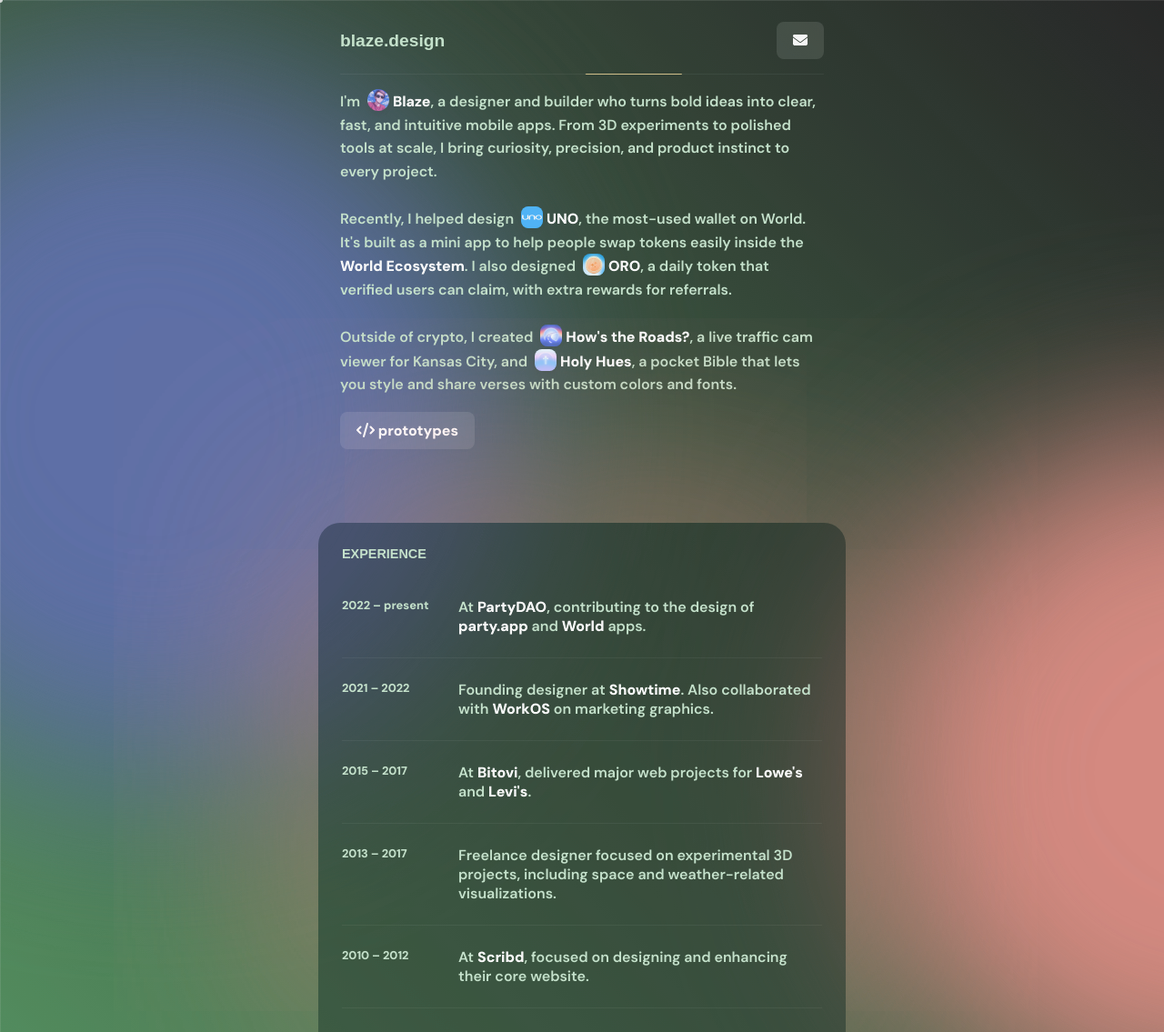
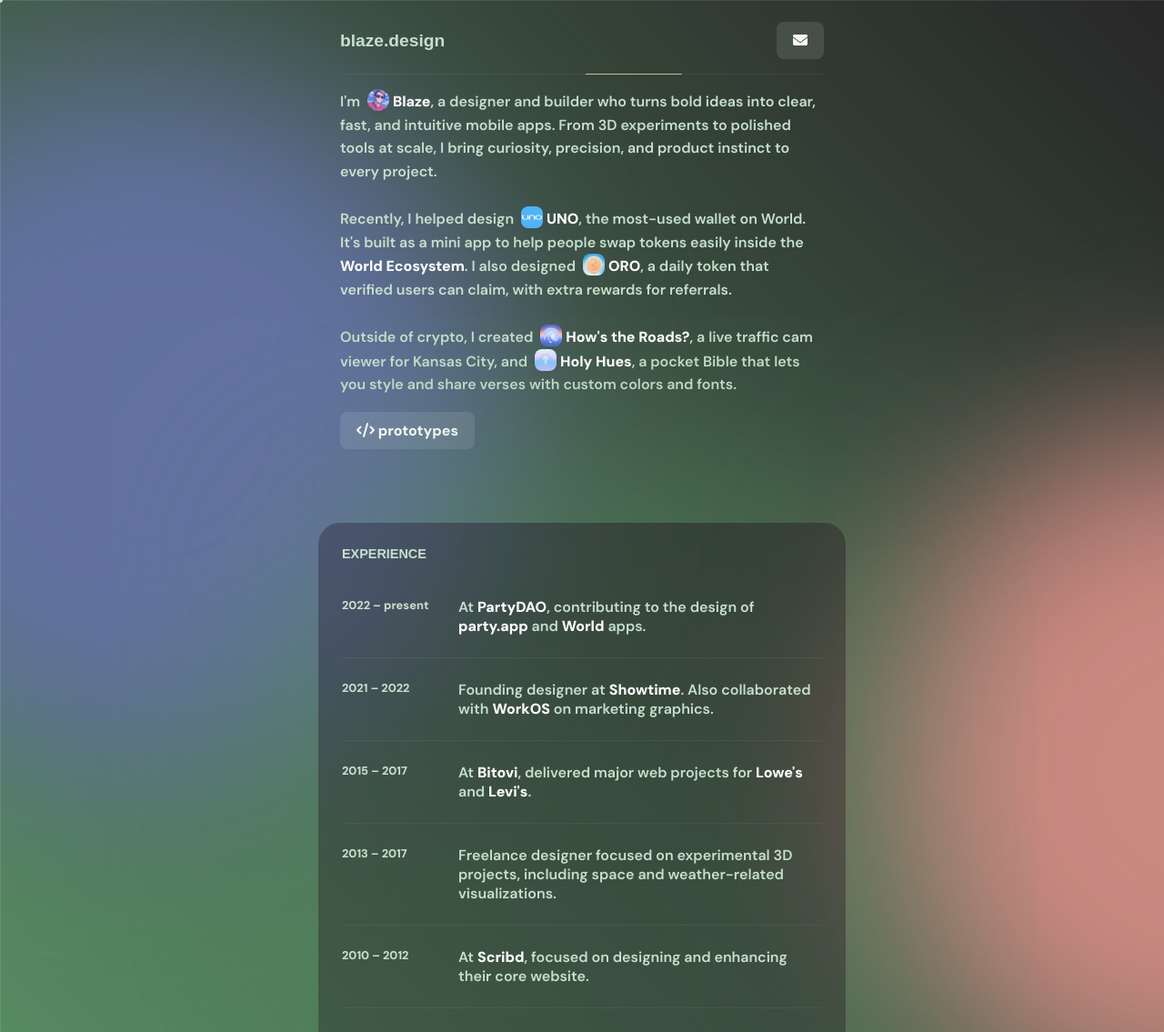
Before and after one commit to 0xblz/blaze-web, a Jekyll site: the page built from index.html, in a window 1280 px wide. Shown: the whole page at 91% size. Built offline with Jekyll 4.4.1, drawn with Linux system fonts in a browser that asks for light colours; nearby versions of some CDN libraries; some web fonts are replaced.

Commit message:
bg update

```diff
--- a/_sass/_layout.scss
+++ b/_sass/_layout.scss
@@ -84,11 +84,11 @@
         background: rgba(255, 255, 255, 0.4);
         border-top-left-radius: 1.5rem;
         border-top-right-radius: 1.5rem;
-        box-shadow: 0 0 20rem var(--tertiary-color);
+        box-shadow: 0 0 20rem var(--primary-color);
         border: 2px solid transparent;
 
         &:hover {
-            box-shadow: 0 0 20rem var(--secondary-color);
+            box-shadow: 0 0 20rem black;
         }
     }
 
--- a/assets/js/bg.js
+++ b/assets/js/bg.js
@@ -10,7 +10,7 @@
     const hue3 = (baseHue + 240) % 360;
 
     // Convert to HSL with fixed saturation and lightness
-    const saturation = 40;
+    const saturation = 35;
     const lightness = 60;
 
     // Create darker version of primary color for text
```
Also changed, not shown: 4 other files.
